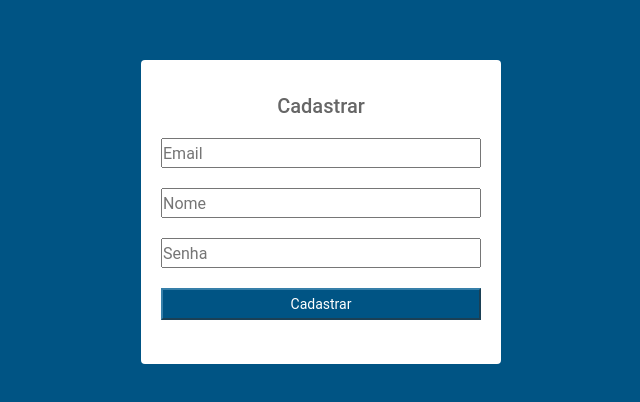
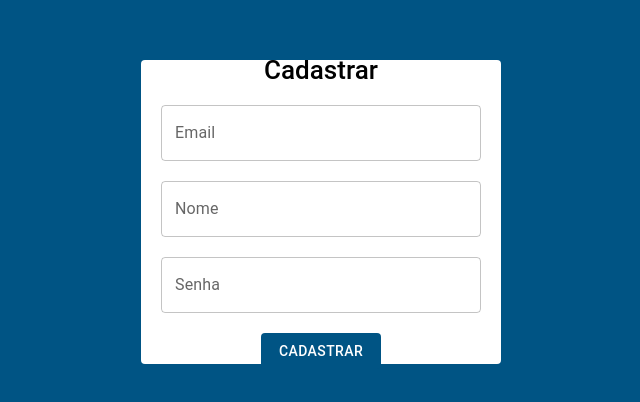
Before and after one commit to jmarcelonunes/editable-news-app, a React (Create React App) app in the folder web/: page /signup in a window 1280 px wide. Shown: the part 198-600 px from the top of the page, without its empty margins (319-959 px from the left). Built offline with nearby package versions, Linux system fonts and the light colour scheme.

Commit message:
Implements new layout for signup page

```diff
--- a/web/src/components/SignUp/index.jsx
+++ b/web/src/components/SignUp/index.jsx
@@ -1,7 +1,8 @@
 import React, { useState } from 'react';
+import { TextField } from '@material-ui/core';
 import { useAuth } from '../../hooks/auth';
 import {
-  SignUpButton, SignUpForm, SignUpText, Container, SignUpInput, Content,
+  SignUpButton, SignUpForm, SignUpText, Container, Content,
 } from './style';
 
 /**
@@ -60,28 +61,34 @@ const SignUp = () => {
           onSubmit={handleSubmit}
         >
           <SignUpText>Cadastrar</SignUpText>
-          <SignUpInput
-            type="text"
-            name="email"
-            placeholder="Email"
+          <TextField
+            id="email-signup"
+            label="Email"
+            variant="outlined"
             value={email}
             onChange={(e) => setEmail(e.target.value)}
+            style={{ marginBottom: 20, width: '100%' }}
           />
-          <SignUpInput
-            type="text"
-            name="name"
-            placeholder="Nome"
+          <TextField
+            id="name-signup"
+            label="Nome"
+            variant="outlined"
             value={userName}
             onChange={(e) => setUserName(e.target.value)}
+            style={{ marginBottom: 20, width: '100%' }}
           />
-          <SignUpInput
+          <TextField
             type="password"
-            name="password"
-            placeholder="Senha"
+            id="password-signup"
+            label="Senha"
             value={password}
+            variant="outlined"
             onChange={(e) => setPassword(e.target.value)}
+            style={{ marginBottom: 20, width: '100%' }}
           />
-          <SignUpButton type="submit">Cadastrar</SignUpButton>
+          <SignUpButton color="inherit" type="submit">
+            Cadastrar
+          </SignUpButton>
         </SignUpForm>
       </Content>
     </Container>
--- a/web/src/components/SignUp/style.jsx
+++ b/web/src/components/SignUp/style.jsx
@@ -1,3 +1,4 @@
+import { Button } from '@material-ui/core';
 import styled from 'styled-components';
 
 export const Content = styled.div`
@@ -32,32 +33,16 @@ export const Container = styled.div`
   margin: 0px;
 `;
 
-export const SignUpInput = styled.input`
-    width: 100%;
-    margin-bottom: 20px;
-    height:30px;
-`;
-
-export const SignUpButton = styled.button`
-    width: 100%;
-    background-color:#005484;
-    color: #fff;
-    border-color: #367fa9;
-    display: inline-block;
-    padding: 6px 12px;
-    margin-bottom: 0;
-    font-size: 14px;
-    font-weight: 400;
-    text-align: center;
-    white-space: nowrap;
-    vertical-align: middle;
-    margin-bottom: 10px;
+export const SignUpButton = styled(Button)`
+  width: 120px !important;
+  background-color: #005484 !important;
+  color: white !important;
 `;
 
 export const SignUpText = styled.h2`
     margin: 0;
-    font-size: 20px;
-    color:#666;
+    font-size: 26px;
+    color: black;
     text-align: center;
     padding: 0 20px 20px 20px;
 `;
```
